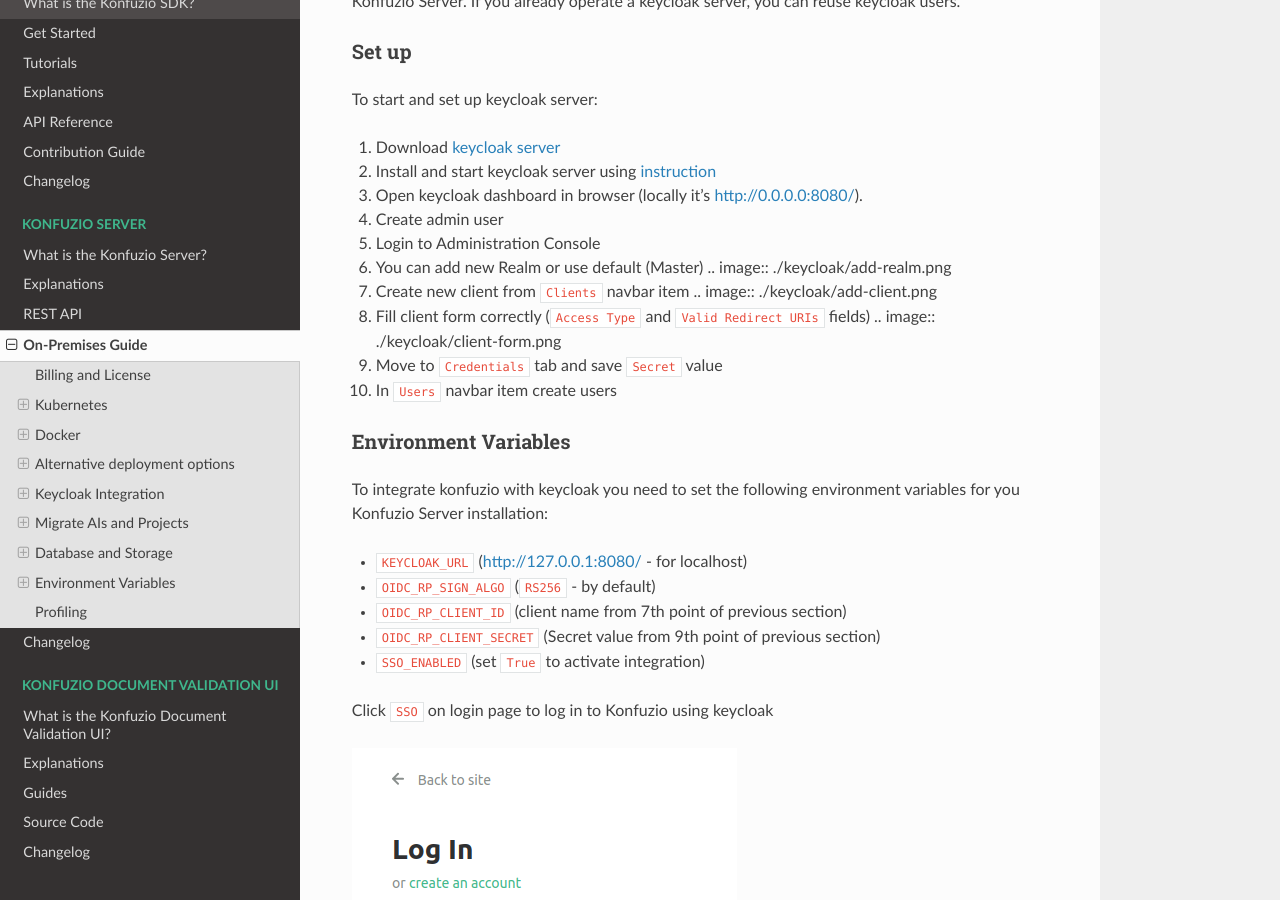
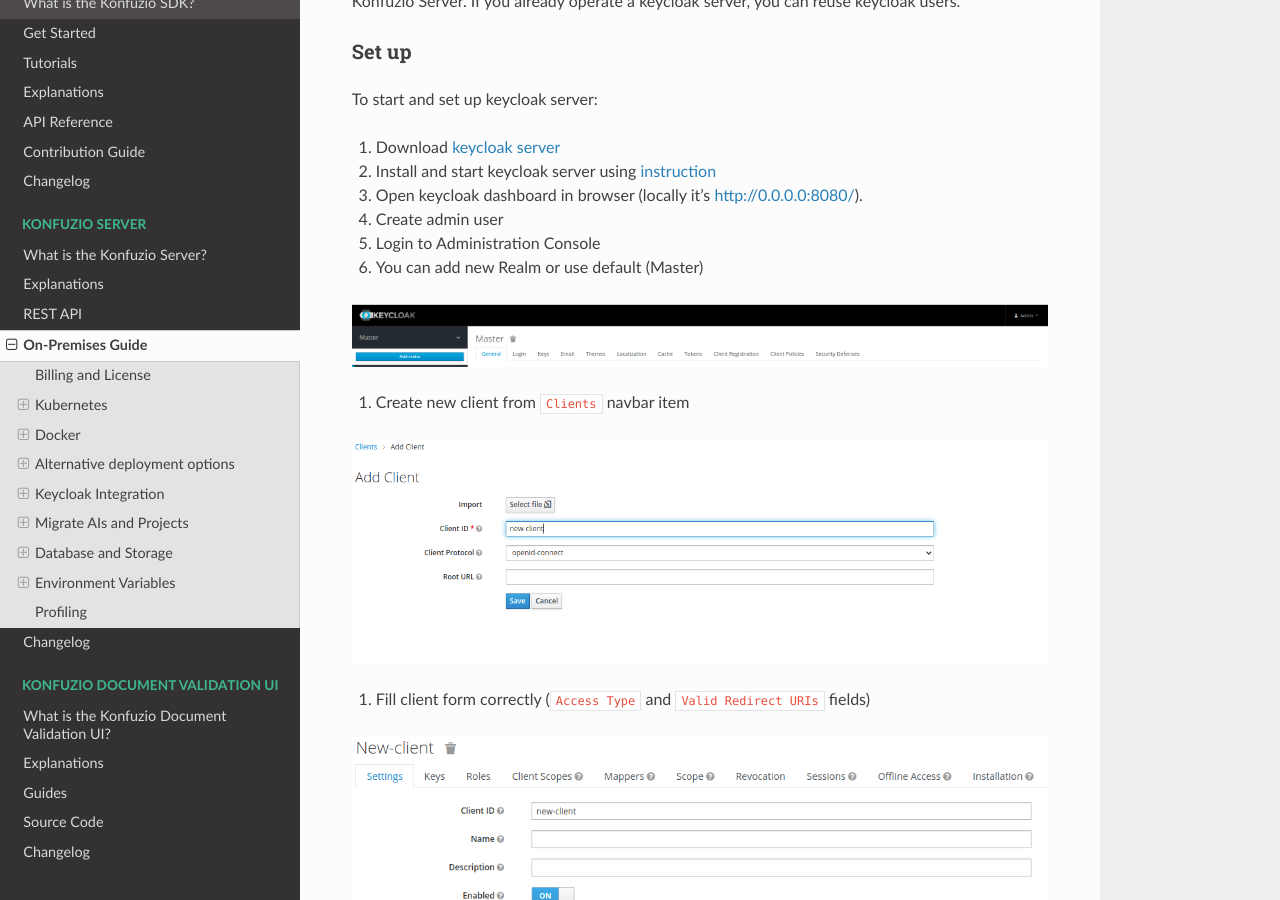
Before and after one commit to konfuzio-ai/konfuzio-sdk, a Sphinx documentation site: the page built from docs/web/on_premises.md, in a window 1280 px wide and 900 px high, scrolled down 11943 px. Built offline with Sphinx 7.4.7 and the Read the Docs theme 2.0.0, drawn with Linux system fonts in a browser that asks for light colours; a script that is not in the unit is left out; some of the changed lines change nothing that is shown.

Commit message:
Fix image links.

```diff
--- a/docs/web/on_premises.md
+++ b/docs/web/on_premises.md
@@ -543,12 +543,18 @@
 4. Create admin user
 5. Login to Administration Console
 6. You can add new Realm or use default (Master)
+
 .. image:: ./keycloak/add-realm.png
-7. Create new client from `Clients` navbar item
+
+8. Create new client from `Clients` navbar item
+
 .. image:: ./keycloak/add-client.png
-8. Fill client form correctly (`Access Type` and `Valid Redirect URIs` fields)
+
+9. Fill client form correctly (`Access Type` and `Valid Redirect URIs` fields)
+
 .. image:: ./keycloak/client-form.png
-9. Move to `Credentials` tab and save `Secret` value
+
+10. Move to `Credentials` tab and save `Secret` value
 10. In `Users` navbar item create users
 
 ###  Environment Variables
```
